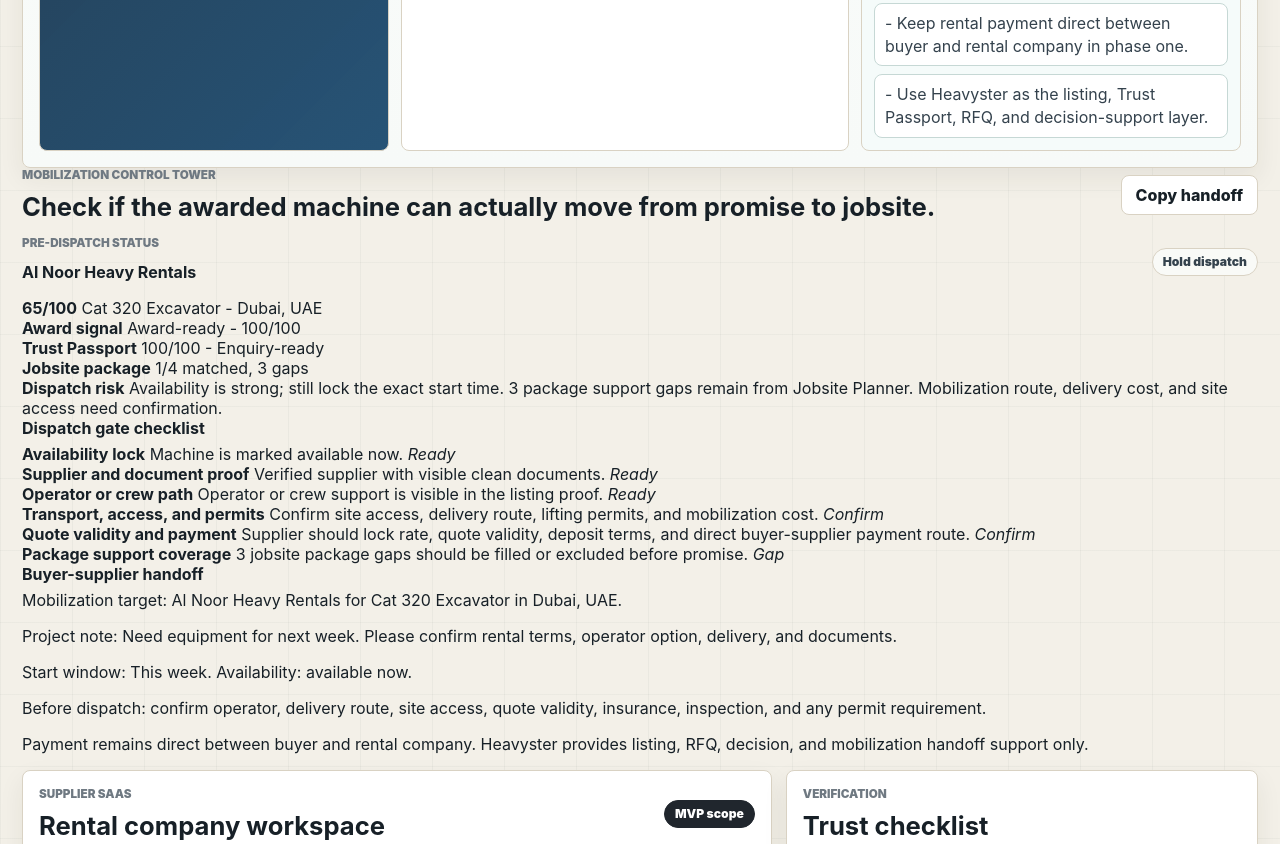
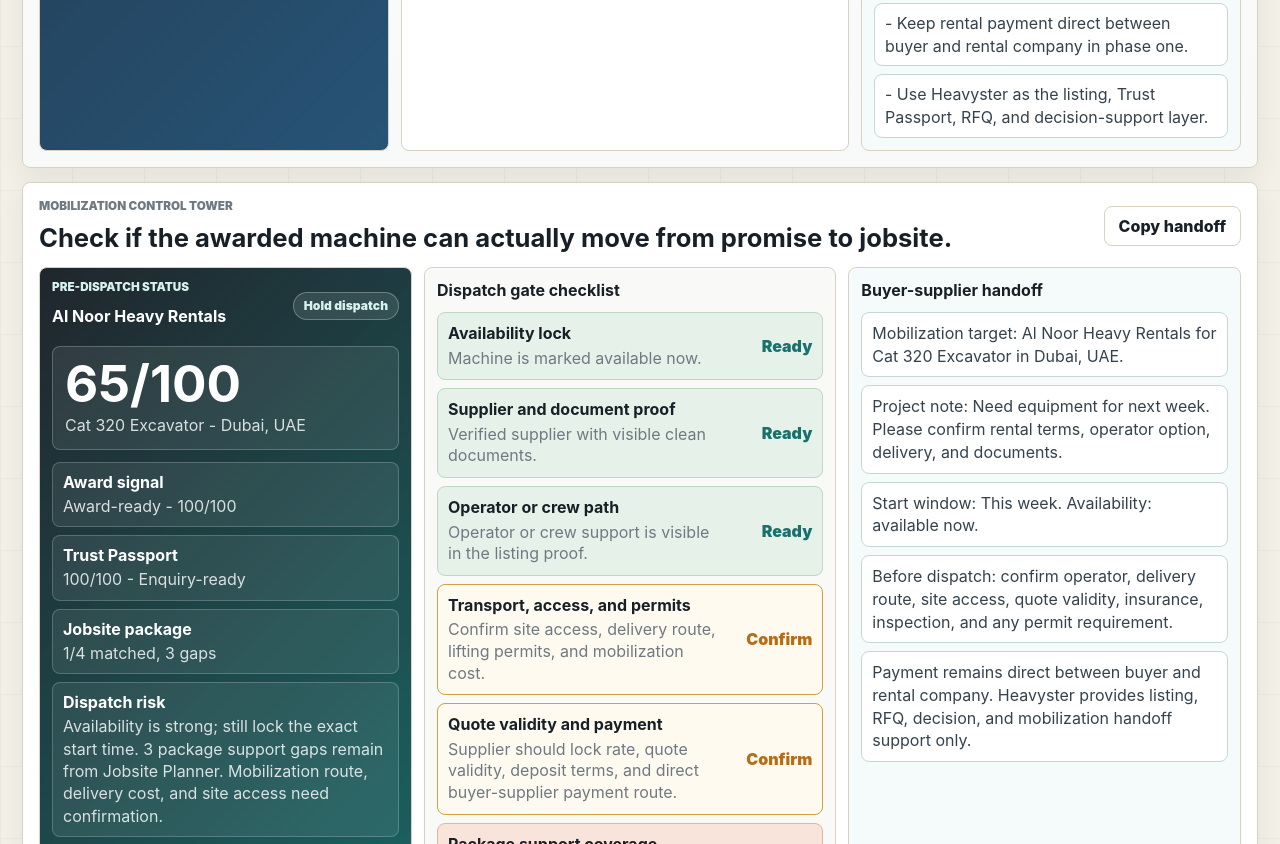
Before and after one commit to dhirajnyse/Heavyster, a website: page index.html in a window 1280 px wide. Shown: the part 5426-6270 px from the top of the page. Drawn offline with Linux system fonts and the light colour scheme.

Commit message:
Add files via upload

```diff
--- a/styles.css
+++ b/styles.css
@@ -1451,6 +1451,167 @@
   line-height: 1.42;
 }
 
+.mobilize-section {
+  margin-top: 14px;
+  border: 1px solid var(--line);
+  border-radius: var(--radius);
+  padding: 16px;
+  background: var(--surface);
+  box-shadow: 0 10px 26px rgba(42, 38, 30, 0.07);
+}
+
+.mobilize-grid {
+  display: grid;
+  grid-template-columns: minmax(320px, 0.95fr) minmax(340px, 1.05fr) minmax(320px, 1fr);
+  gap: 12px;
+}
+
+.mobilize-card {
+  min-width: 0;
+  padding: 12px;
+  border: 1px solid var(--line);
+  border-radius: var(--radius);
+  background: var(--surface-2);
+}
+
+.mobilize-score-card {
+  background:
+    linear-gradient(135deg, rgba(32, 38, 45, 0.96), rgba(25, 113, 109, 0.82)),
+    var(--coal);
+  color: #ffffff;
+}
+
+.mobilize-score-card .eyebrow,
+.mobilize-score-card .pill {
+  color: #d7f2ee;
+}
+
+.mobilize-score-card .pill {
+  border-color: rgba(255, 255, 255, 0.28);
+  background: rgba(255, 255, 255, 0.1);
+}
+
+.mobilize-score {
+  display: grid;
+  gap: 8px;
+  margin-top: 14px;
+  padding: 12px;
+  border: 1px solid rgba(255, 255, 255, 0.22);
+  border-radius: var(--radius);
+  background: rgba(255, 255, 255, 0.08);
+}
+
+.mobilize-score strong {
+  font-size: clamp(2.2rem, 4vw, 3.6rem);
+  line-height: 0.95;
+}
+
+.mobilize-score span {
+  color: rgba(255, 255, 255, 0.82);
+  line-height: 1.35;
+}
+
+.mobilize-summary,
+.mobilize-checklist,
+.mobilize-handoff {
+  display: grid;
+  gap: 8px;
+  margin-top: 12px;
+}
+
+.mobilize-summary div {
+  padding: 9px 10px;
+  border: 1px solid rgba(255, 255, 255, 0.2);
+  border-radius: var(--radius);
+  background: rgba(255, 255, 255, 0.08);
+}
+
+.mobilize-summary strong,
+.mobilize-summary span {
+  display: block;
+}
+
+.mobilize-summary strong {
+  margin-bottom: 3px;
+  color: #ffffff;
+}
+
+.mobilize-summary span {
+  color: rgba(255, 255, 255, 0.82);
+  line-height: 1.4;
+}
+
+.mobilize-check {
+  display: grid;
+  grid-template-columns: minmax(0, 1fr) 82px;
+  gap: 10px;
+  align-items: center;
+  min-height: 62px;
+  padding: 10px;
+  border: 1px solid var(--line);
+  border-radius: var(--radius);
+  background: var(--surface);
+}
+
+.mobilize-check.ready {
+  border-color: #b9d9c1;
+  background: var(--green-soft);
+}
+
+.mobilize-check.confirm {
+  border-color: #d1a03f;
+  background: #fffaf0;
+}
+
+.mobilize-check.gap {
+  border-color: #e5b39f;
+  background: var(--red-soft);
+}
+
+.mobilize-check span,
+.mobilize-check strong {
+  display: block;
+}
+
+.mobilize-check span {
+  color: var(--muted);
+  line-height: 1.35;
+}
+
+.mobilize-check strong {
+  margin-bottom: 3px;
+  color: var(--ink);
+}
+
+.mobilize-check em {
+  justify-self: end;
+  color: var(--teal);
+  font-style: normal;
+  font-weight: 900;
+}
+
+.mobilize-check.confirm em {
+  color: var(--amber);
+}
+
+.mobilize-check.gap em {
+  color: var(--red);
+}
+
+.mobilize-handoff-card {
+  background: #f5fbfa;
+}
+
+.mobilize-handoff p {
+  margin-bottom: 0;
+  padding: 9px 10px;
+  border: 1px solid #c6d8d5;
+  border-radius: var(--radius);
+  background: var(--surface);
+  color: var(--ink-2);
+  line-height: 1.42;
+}
+
 .note-box {
   margin-top: 12px;
 }
@@ -2256,6 +2417,7 @@
   .pricing-grid,
   .hunt-grid,
   .jobsite-grid,
+  .mobilize-grid,
   .market-maker-grid {
     grid-template-columns: 1fr;
   }
@@ -2269,6 +2431,7 @@
   .studio-builder,
   .rfq-grid,
   .award-grid,
+  .mobilize-grid,
   .passport-grid {
     grid-template-columns: repeat(2, minmax(0, 1fr));
   }
@@ -2313,6 +2476,7 @@
   .category-directory,
   .admin-grid,
   .passport-grid,
+  .mobilize-grid,
   .rfq-grid,
   .award-grid,
   .studio-builder,
@@ -2326,6 +2490,7 @@
   .rfq-metrics,
   .rfq-route,
   .award-row,
+  .mobilize-check,
   .hunt-metrics,
   .hunt-signal,
   .market-metrics,
```
Also changed, not shown: docs/BUILD_BACKLOG.md (+2 -0 lines), docs/DATA_MODEL.md (+16 -0 lines), docs/MONETIZATION.md (+1 -0 lines), docs/PRODUCT_SPEC.md (+2 -0 lines), docs/ROADMAP.md (+2 -0 lines), scripts/static-check.mjs (+5 -3 lines), README.md.
